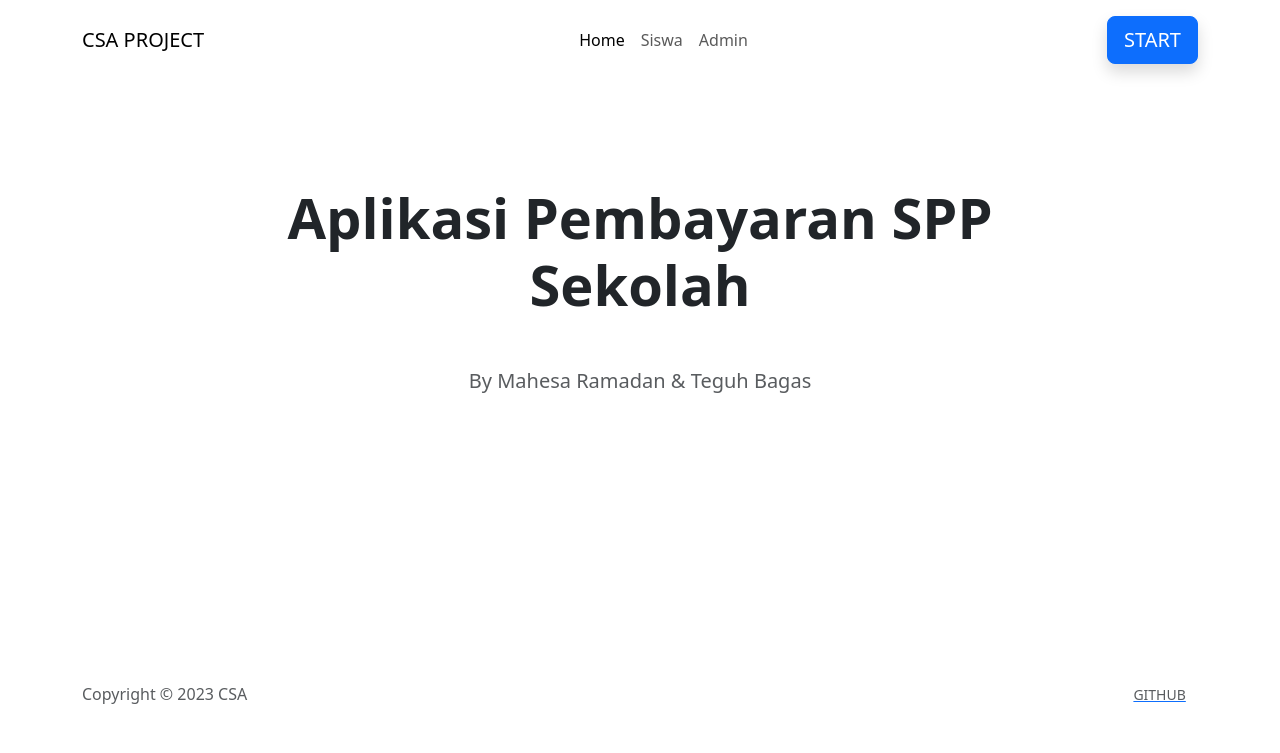
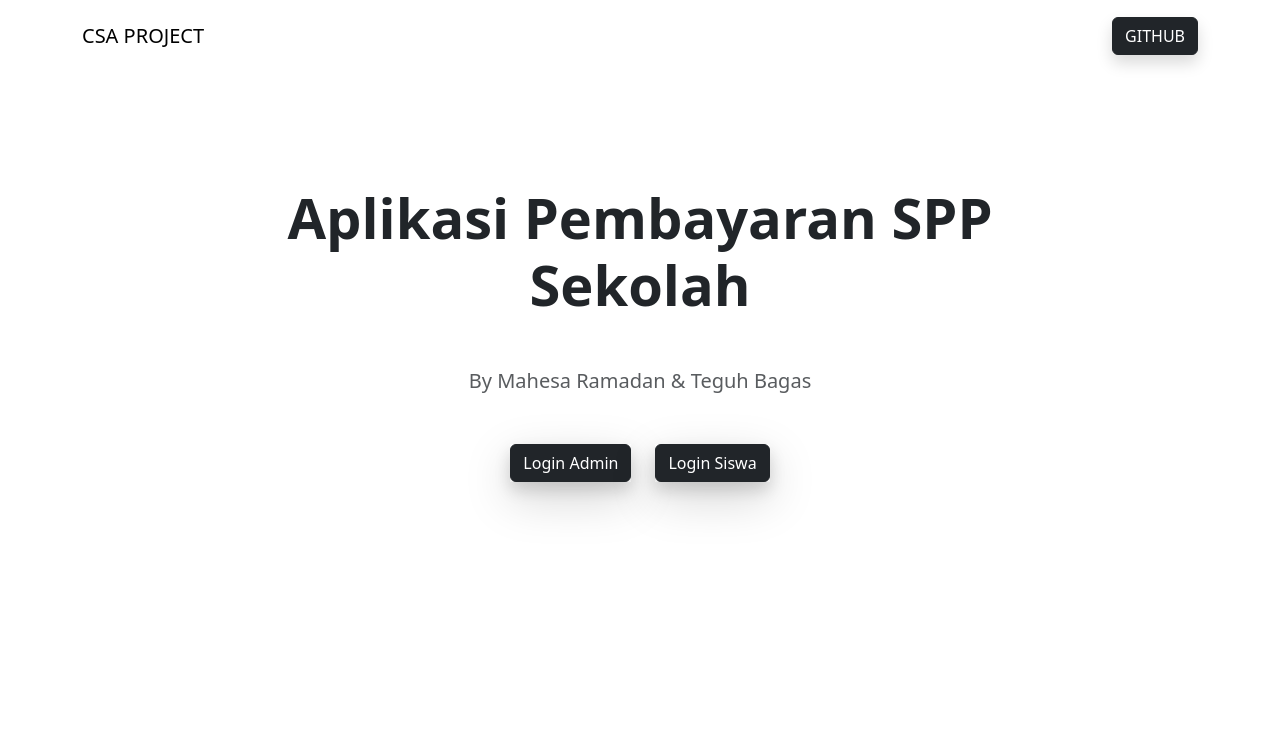
Before and after one commit to mahesafy/SPP-WEB-CSA, a PHP site: page / in a window 1280 px wide. Shown: the top 753 px of the page. Run offline with PHP 8.4, Linux system fonts and the light colour scheme.

Commit message:
Merapihkan code di admin

```diff
--- a/index.php
+++ b/index.php
@@ -14,11 +14,11 @@
         <div class="container"><a class="navbar-brand d-flex align-items-center" href="/"><span>CSA PROJECT</span></a><button data-bs-toggle="collapse" class="navbar-toggler" data-bs-target="#navcol-1"><span class="visually-hidden">Toggle navigation</span><span class="navbar-toggler-icon"></span></button>
             <div class="collapse navbar-collapse" id="navcol-1">
                 <ul class="navbar-nav mx-auto">
-                    <li class="nav-item"><a class="nav-link active" href="index.html">Home</a></li>
+                    <!-- <li class="nav-item"><a class="nav-link active" href="index.html">Home</a></li>
                     <li class="nav-item"><a class="nav-link " href="login-siswa.php">Siswa</a></li>
                     <li class="nav-item"><a class="nav-link " href="login-admin.php">Admin</a></li>
-
-                </ul><a class="btn btn-lg btn-primary shadow" role="button" href="login-siswa.php">START</a>
+                     -->
+                </ul><a class="btn btn-dark shadow" target="_blank" role="button" href="https://github.com/mahesafy/SPP-WEB-CSA">GITHUB</a>
             </div>
         </div>
     </nav>
@@ -30,8 +30,8 @@
                         <h1 class="display-4 fw-bold mb-5">Aplikasi Pembayaran SPP Sekolah</h1>
                         <p class="fs-5 text-muted mb-5">By Mahesa Ramadan &amp; Teguh Bagas</p>
                         <form class="d-flex justify-content-center flex-wrap" method="post">
-                            <div class="shadow-lg mb-3"></div>
-                            <div class="shadow-lg mb-3"></div>
+                            <div class="shadow-lg mb-3 me-4"><a class="btn btn-dark shadow" target="_blank" role="button" href="login-admin.php">Login Admin</a></div>
+                            <div class="shadow-lg mb-3 "><a class="btn btn-dark shadow" target="_blank" role="button" href="login-siswa.php">Login Siswa</a></div>
                         </form>
                     </div>
                 </div>
@@ -41,17 +41,6 @@
             </div>
         </div>
     </header>
-    <footer>
-        <div class="container py-4 py-lg-5">
-            <div class="text-muted d-flex justify-content-between align-items-center pt-3">
-                <p class="mb-0">Copyright © 2023 CSA</p>
-                <ul class="list-inline mb-0">
-                    <li class="list-inline-item"><a href="https://github.com/mahesafy/SPP-WEB-CSA"><small class="form-text">GITHUB</small></a></li>
-                    <li class="list-inline-item"></li>
-                </ul>
-            </div>
-        </div>
-    </footer>
     <script src="https://cdn.jsdelivr.net/npm/bootstrap@5.2.2/dist/js/bootstrap.bundle.min.js"></script>
     <script src="assets/js/bold-and-bright.js"></script>
 </body>
--- a/login-admin.php
+++ b/login-admin.php
@@ -18,7 +18,7 @@ if (!empty($_SESSION['status']) and $_SESSION['status'] == "login") {
 <body id="bg-login">
 
     <div class="kotak_login">
-        <h2 align="center">SILAHKAN LOGIN</h2>
+        <h2 align="center">LOGIN ADMIN</h2>
         <center><img src="./assets/img/logo-bines.jpg" alt="logo" class="logo" width="130" height="130"></center>
         <br>
         <form action="proses-login.php" method="POST" autocomplete="off">
--- a/system/admin/edit-admin.php
+++ b/system/admin/edit-admin.php
@@ -37,9 +37,9 @@ $data = mysqli_fetch_array($query);
                         </div>
 
                         <div class="form-group row">
-                            <label class="col-sm-2" for="password">Password </i></label>
+                            <label class="col-sm-2" for="password">Ubah Password </i></label>
                             <div class="col-sm-10">
-                                <input name="password" value="<?php echo $data['password']; ?>" id="password" type="password" autocomplete="off" class="form-control form-control-warning">
+                                <input required name="password" value="" id="password" type="text" autocomplete="off" class="form-control form-control-warning">
                             </div>
                         </div>
 
@@ -62,7 +62,7 @@ $data = mysqli_fetch_array($query);
 
                         <div class="form-group row">
                             <div class="col-sm-10 offset-sm-2">
-                                <input type="submit" name="submit" class="btn btn-dark text-white" onClick="return confirm('Yakin Edit Data Admin?');">
+                                <input type="submit" name="submit" class="btn btn-dark text-white">
 
                             </div>
                         </div>
```
